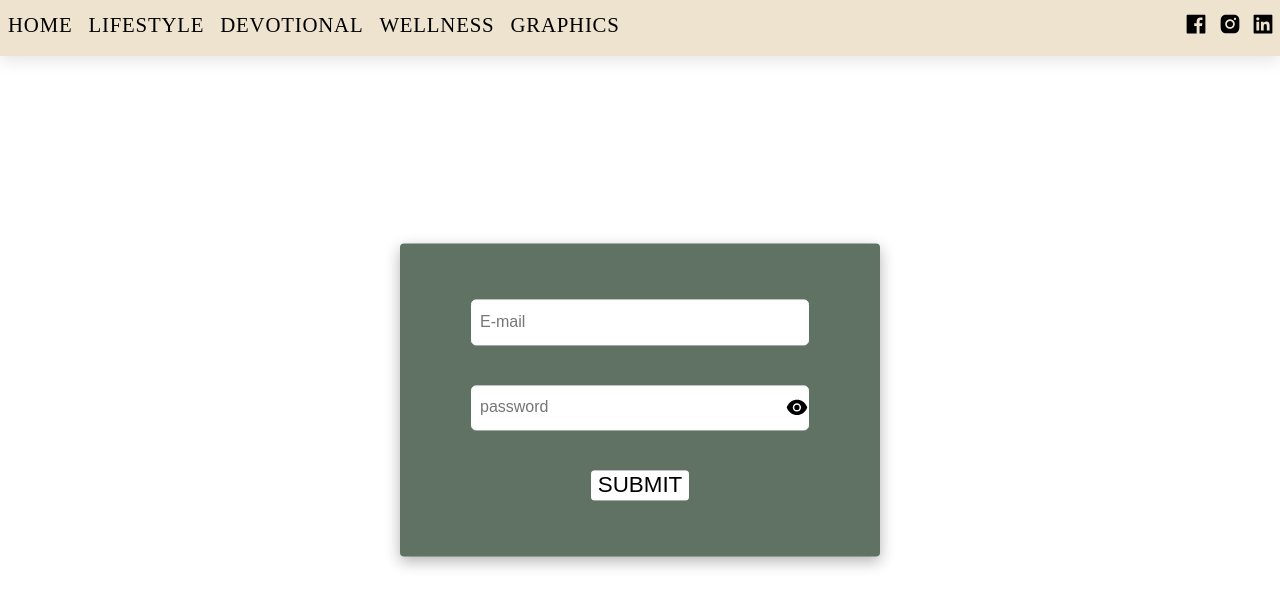
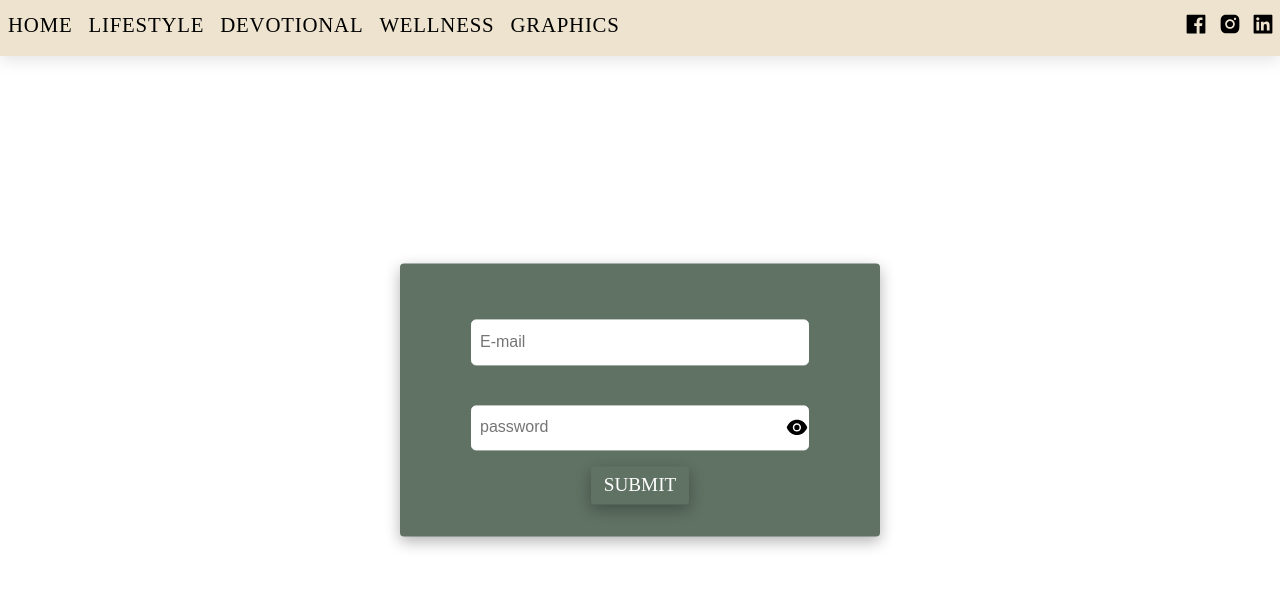
Before and after one commit to Jmichael96/Update_With_Cait_2021, a React (Create React App) app in the folder client/: page /login1996 in a window 1280 px wide. Shown: the top 608 px of the page. Built offline with nearby package versions, Linux system fonts and the light colour scheme; no server answers; the HTML template or start-up script is replaced by a standard one.

Commit message:
aligned the small spinner

```diff
--- a/client/src/components/Auth/Login/Login.jsx
+++ b/client/src/components/Auth/Login/Login.jsx
@@ -14,6 +14,9 @@ import './login.css';
 
 // components
 import SmSpinner from '../../Layout/SmSpinner/SmSpinner';
+import Button from '../../Button/Button';
+
+// utils
 import Colors from '../../../utils/constants/Colors';
 
 const Login = ({ login, setModal, auth: { isAuthenticated, loading }, history }) => {
@@ -62,8 +65,8 @@ const Login = ({ login, setModal, auth: { isAuthenticated, loading }, history })
         }
     };
     return (
-        <article id="loginStyles_formWrap" style={{ backgroundColor: Colors.secondaryBgColor}}>
-            <form onSubmit={(e) => onSubmitHandler(e)} id="loginStyles_form">
+        <article id="loginStyles_formWrap" style={{ backgroundColor: Colors.secondaryBgColor }}>
+            <form id="loginStyles_form">
                 <div>
                     <input
                         type="email"
@@ -87,13 +90,9 @@ const Login = ({ login, setModal, auth: { isAuthenticated, loading }, history })
                         {renderIcons()}
                     </div>
                     <div className="loginStyles_actionWrap">
-                        {!loading ?
-                            <button type="submit" id="loginStyles_submitBtn" >
-                                SUBMIT
-                        </button>
-                            :
-                            <SmSpinner />
-                        }
+                        <Button onClick={(e) => onSubmitHandler(e)} >
+                            {!loading ? 'SUBMIT' : <SmSpinner />}
+                        </Button>
                     </div>
                 </div>
             </form>
--- a/client/src/components/Button/button.css
+++ b/client/src/components/Button/button.css
@@ -23,6 +23,13 @@
     animation-iteration-count: 1;
 }
 
+/* the inner section for icon buttons */
+
+.push>span {
+    display: inline-flex;
+    align-items: center;
+}
+
 @keyframes push {
     50% {
         transform: scale(0.8);
--- a/client/src/components/Layout/SmSpinner/SmSpinner.jsx
+++ b/client/src/components/Layout/SmSpinner/SmSpinner.jsx
@@ -4,9 +4,8 @@ import SyncLoader from 'react-spinners/SyncLoader';
 import Colors from '../../../utils/constants/Colors'
 const SmSpinner = ({ }) => {
     const styles = {
-
     };
 
-    return <SyncLoader size={10} css={styles} color={Colors.accentColor} loading={true} />
+    return <SyncLoader size={10} css={styles} color={Colors.primaryBgColor} loading={true} />
 };
 export default SmSpinner;
--- a/client/src/components/Post/CreatePost/CreatePost.jsx
+++ b/client/src/components/Post/CreatePost/CreatePost.jsx
@@ -135,12 +135,8 @@ const CreatePost = ({ createPost, postLoading, savedLoading, savePost, setModal,
                     />
                 </Wrapper>
                 <Wrapper>
-                    {!savedLoading ? <Button id="createPostStyles_saveBtn" onClick={savePostHandler}>SAVE <AiOutlineDownload className="createPostStyles_btnIcon" /></Button> : <SmSpinner />}
-                    {!postLoading ?
-                        <Button onClick={(e) => { submitPostHandler(e) }} id="createPostStyles_submitBtn">POST <AiFillCheckCircle className="createPostStyles_btnIcon" /></Button>
-                        :
-                        <SmSpinner />
-                    }
+                    <Button id="createPostStyles_saveBtn" onClick={savePostHandler}>{!savedLoading ? <span>SAVE <AiOutlineDownload className="createPostStyles_btnIcon" /></span> : <SmSpinner />}</Button>
+                    <Button onClick={(e) => { submitPostHandler(e) }} id="createPostStyles_submitBtn">{!postLoading ? <span>POST <AiFillCheckCircle className="createPostStyles_btnIcon" /></span> : <SmSpinner />}</Button>
                 </Wrapper>
             </form>
         </section>
--- a/client/src/components/Post/PostContent/EditPost/EditPost.jsx
+++ b/client/src/components/Post/PostContent/EditPost/EditPost.jsx
@@ -151,7 +151,7 @@ const EditPost = ({ post, loading, setModal, updatePost }) => {
                     </div>
                     <div id="editPostStyles_btnWrap">
                         <Button onClick={() => setDisplayModal(false)}>CANCEL</Button>
-                        {!loading ? <Button onClick={(e) => onSubmitHandler(e)}>UPDATE</Button> : <SmSpinner />}
+                        <Button onClick={(e) => onSubmitHandler(e)}>{!loading ? 'UPDATE' : <SmSpinner />}</Button>
                     </div>
                 </div>
             </div>
--- a/client/src/components/Saved/ReSave/ReSave.jsx
+++ b/client/src/components/Saved/ReSave/ReSave.jsx
@@ -166,12 +166,8 @@ const ReSave = ({ resavePost, publishSavedPost, loading, setModal, savedPost: {
                     />
                 </Wrapper>
                 <Wrapper>
-                    {!loading ? <Button onClick={(e) => resavePostHandler(e)}>RE-SAVE <AiOutlineDownload className="resaveStyles_icon" /></Button> : <SmSpinner />}
-                    {!loading ?
-                        <Button type="submit" onClick={(e) => { publishPostHandler(e) }} id="resaveStyles_publishBtn">PUBLISH <AiFillCheckCircle className="resaveStyles_icon" /></Button>
-                        :
-                        <SmSpinner />
-                    }
+                    <Button onClick={(e) => resavePostHandler(e)}>{!loading ? <span>RE-SAVE <AiOutlineDownload className="resaveStyles_icon" /></span> : <SmSpinner />}</Button>
+                    <Button type="submit" onClick={(e) => { publishPostHandler(e) }} id="resaveStyles_publishBtn">{!loading ? <span>PUBLISH <AiFillCheckCircle className="resaveStyles_icon" /></span> : <SmSpinner />}</Button>
                 </Wrapper>
             </form>
         </article>
--- a/client/src/components/Subscribe/Subscribe.jsx
+++ b/client/src/components/Subscribe/Subscribe.jsx
@@ -84,7 +84,7 @@ const Subscribe = ({ setModal, subscribe }) => {
                             />
                         </Wrapper>
                         <Wrapper>
-                            {!subData.loading ? <Button onClick={(e) => onSubmitHandler(e)}>Subscribe <AiOutlineMail className="subscribeStyles_mailIcon" /></Button> : <SmSpinner />}
+                            <Button onClick={(e) => onSubmitHandler(e)}>{!subData.loading ? <span>Subscribe < AiOutlineMail className="subscribeStyles_mailIcon" /></span> : <SmSpinner />}</Button>
                         </Wrapper>
                     </form>
                 </div>
```
Also changed, not shown: 1 other file (tests, documents, lock files or other folders).
